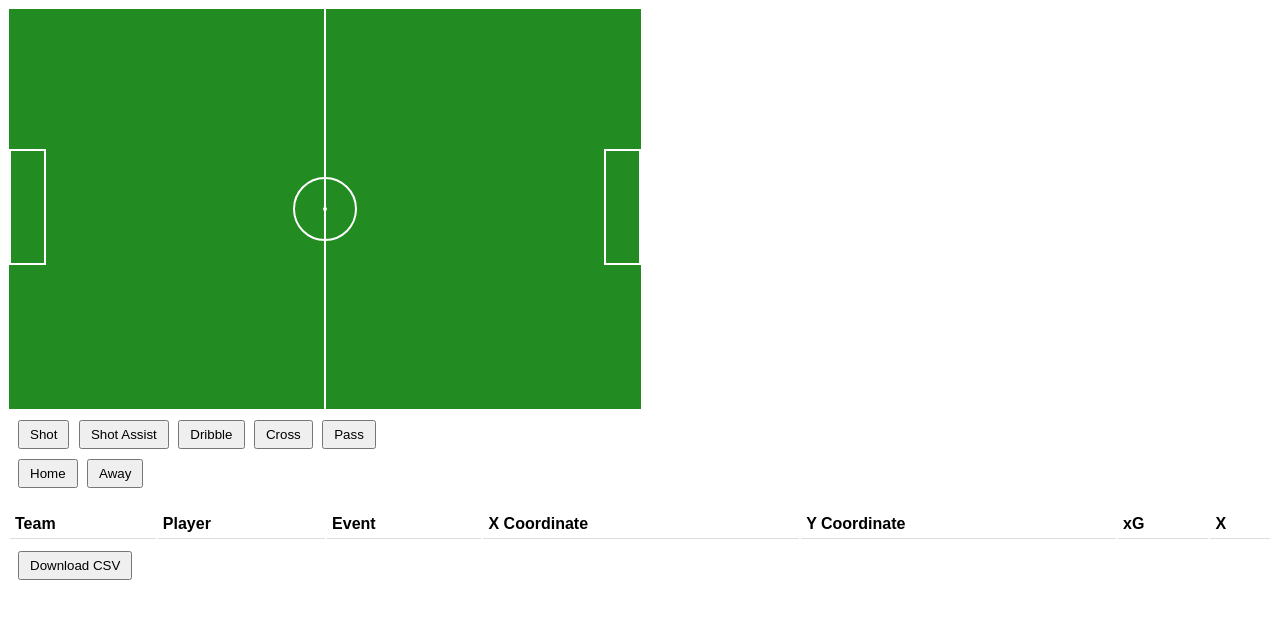
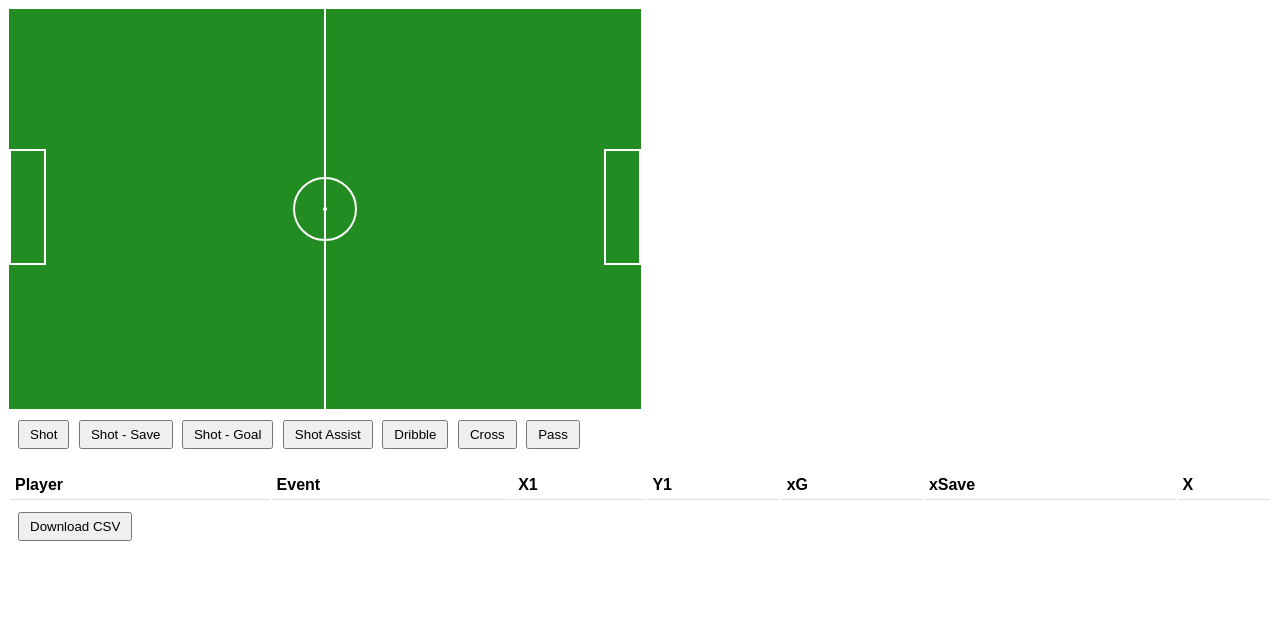
Before and after one commit to indicium15/event-tracker, a Flask app: page / in a window 1280 px wide. Shown: the top 619 px of the page. Run offline with Flask 3, Linux system fonts and the light colour scheme; lists and menus that the app fills with data are empty.

Commit message:
added more shot types

```diff
--- a/app.py
+++ b/flask_app.py
@@ -38,7 +38,7 @@ def download_csv():
     proxy = io.StringIO()
 
     # Create a CSV writer object using the buffer as the file
-    fieldnames = ['team', 'player', 'action', 'x', 'y', 'xG']
+    fieldnames = ['player', 'action', 'x', 'y', 'xG', 'xSave']
     writer = csv.DictWriter(proxy, fieldnames=fieldnames)
 
     # Write the header and data to the CSV writer
@@ -60,4 +60,4 @@ def download_csv():
 
 
 if __name__ == '__main__':
-    app.run()
+    app.run(debug=True)
--- a/shots_data.csv
+++ /dev/null
@@ -1,3 +0,0 @@
-x,y,action,player
-354,225,,
-426,97,,
--- a/static/index.css
+++ b/static/index.css
@@ -68,6 +68,12 @@ body {
     margin-right: 5px;
     cursor: pointer;
 }
+
+.dot{
+    width: 10px;
+    display: block;
+}
+
 .active{
     border: 2px solid #1449d0;
     border-radius: 4px;
--- a/templates/index.html
+++ b/templates/index.html
@@ -21,6 +21,18 @@
     <div class="button-group">
       <button class="event-button" onclick="setActionType.call(this, 'Shot');">
         Shot
+      </button>
+      <button
+        class="event-button"
+        onclick="setActionType.call(this, 'Shot-Save');"
+      >
+        Shot - Save
+      </button>
+      <button
+        class="event-button"
+        onclick="setActionType.call(this, 'Shot-Goal');"
+      >
+        Shot - Goal
       </button>
       <button
         class="event-button"
@@ -72,23 +84,15 @@
         this.classList.add("active");
       }
     </script>
-    <div class="button-group">
-      <button class="team-button" onclick="setTeam.call(this, 'Home');">
-        Home
-      </button>
-      <button class="team-button" onclick="setTeam.call(this, 'Away');">
-        Away
-      </button>
-    </div>
     <table id="event-table">
       <thead>
         <tr>
-          <th>Team</th>
           <th>Player</th>
           <th>Event</th>
-          <th>X Coordinate</th>
-          <th>Y Coordinate</th>
+          <th>X1</th>
+          <th>Y1</th>
           <th>xG</th>
+          <th>xSave</th>
           <th>X</th>
         </tr>
       </thead>
@@ -98,7 +102,6 @@
     </table>
     <script>
       var currentActionType = "Shot";
-      var currentTeam = "Home";
       var currentPlayer = "";
       var shotsData = [];
 
@@ -111,53 +114,70 @@
           clickX += event.target.offsetLeft;
           clickY += event.target.offsetTop;
         }
+        dotX = clickX
+        dotY = clickY
         var clickX = clickX / pitch.offsetWidth;
         var clickY = clickY / pitch.offsetHeight;
         // Normalize coordinates
         var x = Math.round(clickX * 105);
         var y = Math.round(clickY * 68);
         var actionType = currentActionType;
-        var team = currentTeam;
         var player = currentPlayer;
-        var xG = actionType == "Shot" ? distanceAnglexG(x, y) : "N/A";
+        var xG =
+          actionType == "Shot" ||
+          actionType == "Shot-Goal" ||
+          actionType == "Shot-Save"
+            ? distanceAnglexG(x, y)
+            : "N/A";
+        var xSave = actionType == "Shot-Save" ? +(1.0 - xG).toFixed(2) : "N/A";
         var table = document
           .getElementById("event-table")
           .getElementsByTagName("tbody")[0];
         var newRow = table.insertRow(table.rows.length);
-        var teamCell = newRow.insertCell(0);
-        var playerCell = newRow.insertCell(1);
-        var actionCell = newRow.insertCell(2);
-        var xCell = newRow.insertCell(3);
-        var yCell = newRow.insertCell(4);
-        var xgCell = newRow.insertCell(5); // Adjust the index if you have more columns
+        newRow.onmouseenter = function () {
+          showDot(dotX, dotY);
+        };
+        newRow.onmouseleave = function () {
+          removeDot();
+        };
+        var playerCell = newRow.insertCell(0);
+        var actionCell = newRow.insertCell(1);
+        var xCell = newRow.insertCell(2);
+        var yCell = newRow.insertCell(3);
+        var xgCell = newRow.insertCell(4); // Adjust the index if you have more columns
+        var xSaveCell = newRow.insertCell(5); // Adjust the index if you have more columns
         var deleteCell = newRow.insertCell(6); // Adjust the index if you have more columns
         //Populate content
-        teamCell.innerHTML = currentTeam;
         playerCell.innerHTML = currentPlayer;
         actionCell.innerHTML = currentActionType;
         xCell.innerHTML = x;
         yCell.innerHTML = y;
         xgCell.innerHTML = xG;
+        xSaveCell.innerHTML = xSave;
         var shotIndex = shotsData.length - 1;
         var deleteButton = document.createElement("button");
         deleteButton.textContent = "X";
         deleteButton.setAttribute("data-shot-index", shotIndex);
-        deleteButton.onclick = function() {
+        deleteButton.onclick = function () {
           removeShot(this);
         };
         deleteCell.appendChild(deleteButton);
         shotsData.push({
-            team: team,
           player: player,
           action: actionType,
           x: x,
           y: y,
           xG: xG,
+          xSave: xSave,
         });
       }
+
       function removeShot(deleteButton) {
         // Retrieve the index of the shot from the delete button
-        var shotIndex = parseInt(deleteButton.getAttribute("data-shot-index"), 10);
+        var shotIndex = parseInt(
+          deleteButton.getAttribute("data-shot-index"),
+          10
+        );
 
         // Remove the shot from the shotsData array
         shotsData.splice(shotIndex, 1);
@@ -166,6 +186,29 @@
         var row = deleteButton.parentNode.parentNode; // Assuming the button is within a cell of the row
         row.parentNode.removeChild(row);
       }
+
+      function showDot(x, y) {
+        // Convert the normalized x and y values to pixel positions on the pitch
+        //var dotX = x / 105 * pitch.offsetWidth;
+        //var dotY = y / 68 * pitch.offsetHeight;
+
+        // Create the dot and position it
+        var dot = document.createElement('div');
+        dot.id = 'hover-dot'; // Assign an ID for easy removal
+        dot.className = 'dot';
+        dot.style.left = `${x}px`;
+        dot.style.top = `${y}px`;
+
+        pitch.appendChild(dot);
+      }
+
+      function removeDot() {
+        var dot = document.getElementById("hover-dot");
+        if (dot) {
+          dot.parentNode.removeChild(dot);
+        }
+      }
+
       function calculateDistance(pos_x, pos_y) {
         const midGoalX = 0.0;
         const midGoalY = 34.0;
@@ -220,25 +263,25 @@
     </div>
     <script>
       function downloadCSV() {
-        fetch('/download_csv', {
-            method: 'POST',
+        fetch("/download_csv", {
+          method: "POST",
           body: JSON.stringify(shotsData),
           headers: {
-                'Content-Type': 'application/json'
-            }
+            "Content-Type": "application/json",
+          },
         })
-        .then(response => response.blob())
-        .then(blob => {
+          .then((response) => response.blob())
+          .then((blob) => {
             // Create a link element, use it to download the CSV file
             let url = window.URL.createObjectURL(blob);
-            let a = document.createElement('a');
+            let a = document.createElement("a");
             a.href = url;
-            a.download = 'shots_data.csv';
+            a.download = "shots_data.csv";
             document.body.appendChild(a);
             a.click();
             a.remove();
           })
-        .catch(error => console.error('Error:', error));
+          .catch((error) => console.error("Error:", error));
       }
     </script>
   </body>
```
Lines whose indentation alone changed are shown as unchanged.
